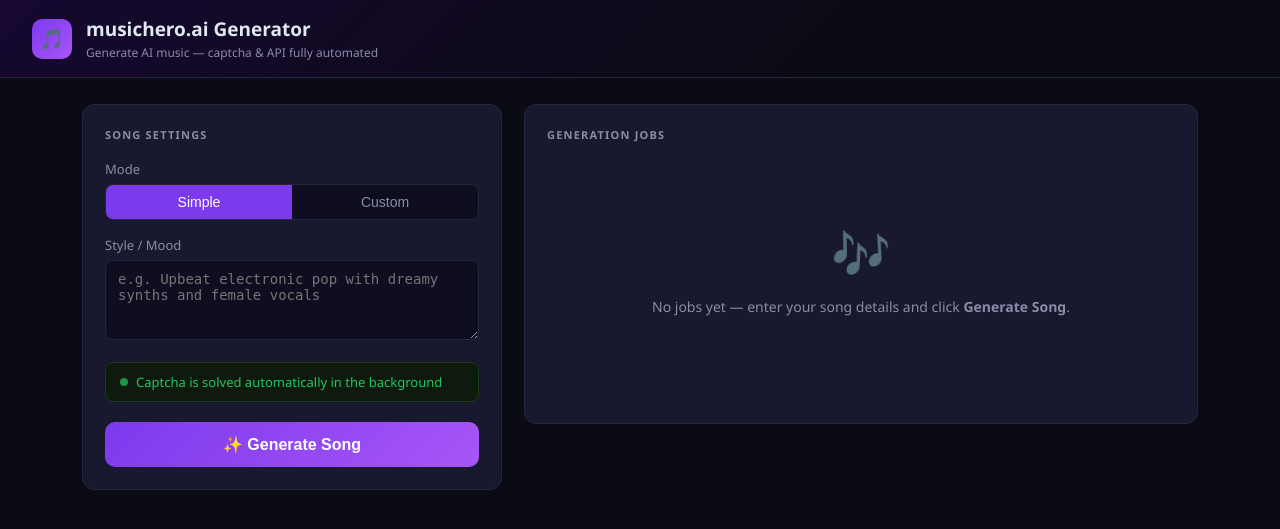
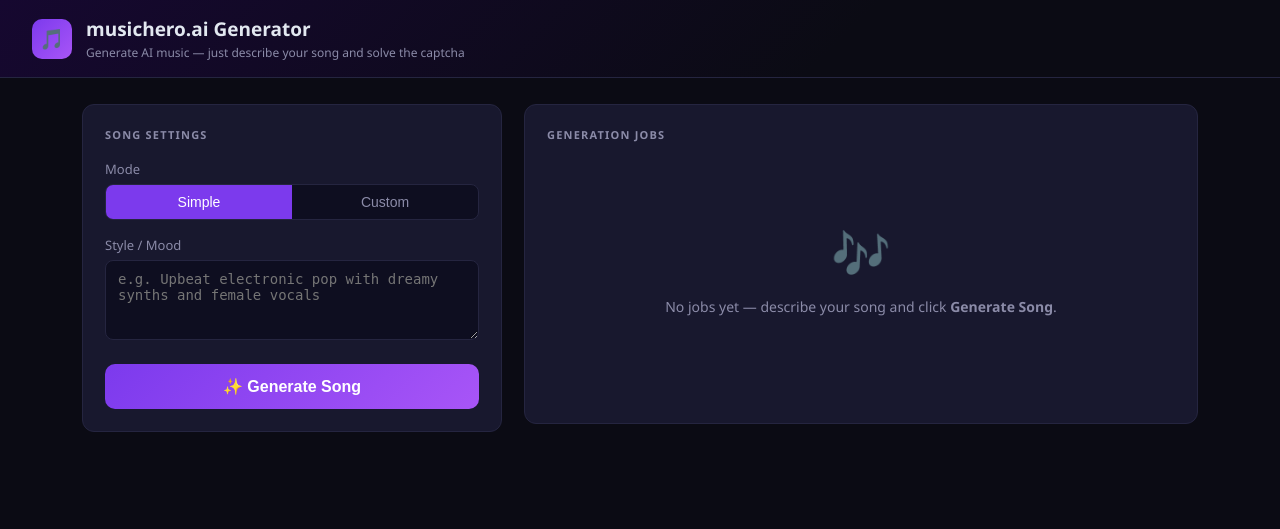
Before and after one commit to murtaza0/ApiMusic, a Flask app: page / in a window 1280 px wide. Shown: the top 529 px of the page. Run offline with Flask 3, Linux system fonts and the light colour scheme; some libraries are stand-ins or nearby versions.

Commit message:
Add user-interactive captcha solving for song generation
Remove automatic captcha solving and integrate hCaptcha widget into the UI, accepting a captcha token from the client for song generation requests.

Replit-Commit-Author: Agent
Replit-Commit-Session-Id: 4c755657-b8b9-4727-9e67-f446dcd5a0e3
Replit-Commit-Checkpoint-Type: full_checkpoint
Replit-Commit-Event-Id: c25f2b8b-8676-402c-a9c8-b023cbee11a5
Replit-Commit-Screenshot-Url: https://storage.googleapis.com/screenshot-production-us-central1/fb86f782-e3e2-4328-bba7-3a27d4918182/4c755657-b8b9-4727-9e67-f446dcd5a0e3/fAh8zGg
Replit-Helium-Checkpoint-Created: true

```diff
--- a/app.py
+++ b/app.py
@@ -1,25 +1,20 @@
 """
 app.py — musichero.ai Music Generation Web App
 ------------------------------------------------
-Flask web server. Captcha is solved automatically in the background
-using the headless browser bypass engine — users just fill in song
-details and click Generate.
+Flask web server. The hCaptcha widget is shown to the user in the
+browser when they click Generate. On solve, the token is sent to
+the backend along with the song data and generation begins.
 
 Run:  python app.py
 URL:  http://0.0.0.0:5000
 """
 from __future__ import annotations
 
-import os
 import threading
 import uuid
 from flask import Flask, render_template, request, jsonify
 
 import bot_core
-from hcaptcha_bypass import get_hcaptcha_token_bypass
-
-HCAPTCHA_SITEKEY = "6520ce9c-a8b2-4cbe-b698-687e90448dec"
-TARGET_SITE      = "https://musichero.ai"
 
 app = Flask(__name__)
 
@@ -40,31 +35,9 @@ def _run_job_thread(job_id: str, data: dict) -> None:
     with _jobs_lock:
         _jobs[job_id]["status"] = "running"
 
-    # Step 1 — Solve hCaptcha automatically
-    log("[captcha] Solving hCaptcha automatically ...")
-    try:
-        token = get_hcaptcha_token_bypass(
-            sitekey=HCAPTCHA_SITEKEY,
-            host=TARGET_SITE,
-            max_retries=3,
-        )
-        log(f"[captcha] Token obtained ({len(token)} chars) ✓")
-    except RuntimeError as exc:
-        msg = str(exc)
-        if "rate_limited" in msg:
-            log("[captcha] IP rate limited — please wait 1-2 hours and try again.")
-            log("          Or add a HCAPTCHA_PROXY secret to bypass the limit.")
-        else:
-            log(f"[captcha] Failed to solve captcha: {msg}")
-        with _jobs_lock:
-            _jobs[job_id]["status"] = "error"
-            _jobs[job_id]["error"]  = "Captcha solve failed. " + msg
-        return
-
-    # Step 2 — Generate song
     try:
         result = bot_core.run_job(
-            captcha_token=token,
+            captcha_token=data["captcha_token"],
             mode=data.get("mode", "simple"),
             prompt=data.get("prompt", ""),
             title=data.get("title", "Untitled"),
@@ -92,6 +65,10 @@ def index():
 @app.route("/api/generate", methods=["POST"])
 def api_generate():
     data = request.get_json(force=True)
+
+    token = (data.get("captcha_token") or "").strip()
+    if len(token) < 20:
+        return jsonify({"error": "Captcha token missing or invalid."}), 400
 
     prompt = (data.get("prompt") or "").strip()
     if not prompt:
--- a/templates/index.html
+++ b/templates/index.html
@@ -112,28 +103,6 @@
     }
     .mode-tabs button.active { background: var(--accent); color: #fff; }
 
-    /* Auto-captcha info bar */
-    .auto-badge {
-      display: flex; align-items: center; gap: 8px;
-      background: #0f1a0f;
-      border: 1px solid #1a3a1a;
-      border-radius: 8px;
-      padding: 10px 14px;
-      font-size: 13px; color: var(--green);
-      margin-top: 18px;
-    }
-    .auto-badge .dot {
-      width: 8px; height: 8px; border-radius: 50%;
-      background: var(--green);
-      animation: pulse 1.8s infinite;
-      flex-shrink: 0;
-    }
-    @keyframes pulse {
-      0%, 100% { opacity: 1; }
-      50%       { opacity: .35; }
-    }
-
-    /* Generate button */
     #generateBtn {
       width: 100%; margin-top: 20px;
       background: linear-gradient(135deg, var(--accent), var(--accent2));
@@ -242,7 +248,7 @@
   <div class="logo">🎵</div>
   <div>
     <h1>musichero.ai Generator</h1>
-    <p>Generate AI music — captcha &amp; API fully automated</p>
+    <p>Generate AI music — just describe your song and solve the captcha</p>
   </div>
 </header>
 
@@ -272,12 +278,7 @@
           placeholder="[Verse 1]&#10;Your lyrics here...&#10;&#10;[Chorus]&#10;..."></textarea>
       </div>
 
-      <div class="auto-badge">
-        <div class="dot"></div>
-        Captcha is solved automatically in the background
-      </div>
-
-      <button id="generateBtn" onclick="generate()">
+      <button id="generateBtn" onclick="onGenerate()">
         ✨ Generate Song
       </button>
     </div>
@@ -290,7 +291,7 @@
       <div id="jobsWrap">
         <div class="jobs-empty">
           <span class="icon">🎶</span>
-          No jobs yet — enter your song details and click <strong>Generate Song</strong>.
+          No jobs yet — describe your song and click <strong>Generate Song</strong>.
         </div>
       </div>
     </div>
@@ -298,9 +299,27 @@
 
 </div>
 
+<!-- ═══ CAPTCHA MODAL ═══ -->
+<div class="modal-overlay" id="captchaModal">
+  <div class="modal-box">
+    <div class="modal-icon">🔐</div>
+    <div class="modal-title">Verify you are human</div>
+    <div class="modal-sub">Solve the captcha below — song generation will start automatically when done.</div>
+
+    <div id="captchaWidget"></div>
+
+    <div class="modal-status" id="modalStatus"></div>
+    <button class="modal-cancel" onclick="closeModal()">Cancel</button>
+  </div>
+</div>
+
 <script>
+  const SITEKEY = '6520ce9c-a8b2-4cbe-b698-687e90448dec';
   let mode = 'simple';
+  let captchaWidgetId = null;
+  let pendingFormData = null;
 
+  // ── Mode toggle ──
   function setMode(m) {
     mode = m;
     document.getElementById('btnSimple').classList.toggle('active', m === 'simple');
@@ -308,20 +327,101 @@
     document.getElementById('customFields').style.display = m === 'custom' ? 'block' : 'none';
   }
 
-  async function generate() {
+  // ── Generate button clicked ──
+  function onGenerate() {
     const prompt = document.getElementById('promptInput').value.trim();
-    if (!prompt) { alert('Please enter a style / mood description.'); return; }
+    if (!prompt) {
+      document.getElementById('promptInput').focus();
+      document.getElementById('promptInput').style.borderColor = 'var(--red)';
+      setTimeout(() => document.getElementById('promptInput').style.borderColor = '', 1500);
+      return;
+    }
 
-    const btn = document.getElementById('generateBtn');
-    btn.disabled = true;
-    btn.textContent = 'Starting...';
-
-    const body = {
+    pendingFormData = {
       mode,
       prompt,
       title:  document.getElementById('titleInput').value.trim() || 'Untitled',
       lyrics: document.getElementById('lyricsInput').value.trim(),
     };
+
+    openModal();
+  }
+
+  // ── Modal control ──
+  function openModal() {
+    document.getElementById('captchaModal').classList.add('open');
+    document.getElementById('modalStatus').textContent = '';
+    document.getElementById('modalStatus').className = 'modal-status';
+
+    // Render hCaptcha widget once API is loaded
+    renderCaptcha();
+  }
+
+  function closeModal() {
+    document.getElementById('captchaModal').classList.remove('open');
+    pendingFormData = null;
+    if (captchaWidgetId !== null && window.hcaptcha) {
+      try { hcaptcha.reset(captchaWidgetId); } catch(_) {}
+    }
+  }
+
+  function renderCaptcha() {
+    const container = document.getElementById('captchaWidget');
+    container.innerHTML = '';
+
+    if (window.hcaptcha) {
+      captchaWidgetId = hcaptcha.render(container, {
+        sitekey:  SITEKEY,
+        theme:    'dark',
+        callback: onCaptchaSolved,
+        'error-callback': onCaptchaError,
+        'expired-callback': onCaptchaExpired,
+      });
+    } else {
+      // API not loaded yet — wait and retry
+      setTimeout(renderCaptcha, 300);
+    }
+  }
+
+  // ── Captcha callbacks ──
+  function onCaptchaSolved(token) {
+    const status = document.getElementById('modalStatus');
+    status.className = 'modal-status ok';
+    status.textContent = '✓ Captcha solved — submitting...';
+
+    // Small delay so user sees the confirmation
+    setTimeout(() => {
+      closeModal();
+      submitJob(token);
+    }, 600);
+  }
+
+  function onCaptchaError() {
+    const status = document.getElementById('modalStatus');
+    status.className = 'modal-status error';
+    status.textContent = 'Captcha error — please try again.';
+    if (window.hcaptcha && captchaWidgetId !== null) {
+      hcaptcha.reset(captchaWidgetId);
+    }
+  }
+
+  function onCaptchaExpired() {
+    const status = document.getElementById('modalStatus');
+    status.className = 'modal-status error';
+    status.textContent = 'Captcha expired — please solve again.';
+    if (window.hcaptcha && captchaWidgetId !== null) {
+      hcaptcha.reset(captchaWidgetId);
+    }
+  }
+
+  // ── Submit to backend ──
+  async function submitJob(token) {
+    if (!pendingFormData) return;
+    const body = { ...pendingFormData, captcha_token: token };
+
+    const btn = document.getElementById('generateBtn');
+    btn.disabled = true;
+    btn.textContent = 'Submitting...';
 
     try {
       const resp = await fetch('/api/generate', {
@@ -337,10 +437,11 @@
     } finally {
       btn.disabled = false;
       btn.innerHTML = '✨ Generate Song';
+      pendingFormData = null;
     }
   }
 
-  // ── Job card ──────────────────────────────────────────────
+  // ── Job card ──
   function addJobCard(id, body) {
     const wrap = document.getElementById('jobsWrap');
     const empty = wrap.querySelector('.jobs-empty');
@@ -362,7 +463,7 @@
         <span class="status-badge badge-queued" id="badge-${id}">Queued</span>
       </div>
       <div class="progress-steps" id="steps-${id}">
-        <span class="step-pill" id="step-captcha-${id}">🔐 Captcha</span>
+        <span class="step-pill done">✓ Captcha</span>
         <span class="step-pill" id="step-create-${id}">🎵 Creating</span>
         <span class="step-pill" id="step-poll-${id}">⏳ Rendering</span>
       </div>
@@ -389,41 +489,39 @@
   }
 
   function updateCard(id, data) {
-    const el    = document.getElementById('job-' + id);
-    const badge = document.getElementById('badge-' + id);
-    const logEl = document.getElementById('log-' + id);
-    const resEl = document.getElementById('result-' + id);
+    const el      = document.getElementById('job-' + id);
+    const badge   = document.getElementById('badge-' + id);
+    const logEl   = document.getElementById('log-' + id);
+    const resEl   = document.getElementById('result-' + id);
+    const createP = document.getElementById('step-create-' + id);
+    const pollP   = document.getElementById('step-poll-' + id);
 
-    // Badge
     if (badge) {
       badge.className = 'status-badge badge-' + data.status;
       badge.textContent = cap(data.status);
     }
+    if (el) el.className = 'job-item status-' + data.status;
 
-    // Card border
-    if (el) {
-      el.className = 'job-item status-' + data.status;
-    }
+    const logs = (data.logs || []).join('\n').toLowerCase();
+    const createDone = logs.includes('queued successfully');
+    const pollActive = logs.includes('[poll]') && data.status === 'running';
 
-    // Progress pills
-    updatePills(id, data);
+    if (createP) createP.className = 'step-pill' + (createDone ? ' done' : data.status === 'running' && !createDone ? ' active' : '');
+    if (pollP)   pollP.className   = 'step-pill' + (data.status === 'ok' ? ' done' : pollActive ? ' active' : '');
 
-    // Logs
     if (logEl && data.logs) {
       logEl.innerHTML = data.logs.map(line => {
         let cls = 'log-line';
         const l = line.toLowerCase();
-        if (l.includes('[captcha]')) cls += ' log-captcha';
-        else if (l.includes('[poll]')) cls += ' log-poll';
-        else if (l.includes('[create]')) cls += ' log-create';
-        if (l.includes('ready') || l.includes('✓') || l.includes('success')) cls += ' log-ok';
-        if (l.includes('fail') || l.includes('error') || l.includes('rate limit')) cls += ' log-error';
+        if (l.includes('[poll]'))   cls += ' log-poll';
+        if (l.includes('[create]')) cls += ' log-create';
+        if (l.includes('ready') || l.includes('✓')) cls += ' log-ok';
+        if (l.includes('fail') || l.includes('error')) cls += ' log-error';
         return `<div class="${cls}">${esc(line)}</div>`;
       }).join('');
       logEl.scrollTop = logEl.scrollHeight;
     }
 
-    // Audio result
     if (data.status === 'ok' && data.audio_url && resEl && !resEl.hasChildNodes()) {
       resEl.innerHTML = `
         <div class="audio-wrap">
@@ -436,44 +534,13 @@
         </div>`;
     }
 
-    // Error message
-    if (data.error && logEl) {
-      const already = logEl.querySelector('.error-final');
-      if (!already) {
-        const d = document.createElement('div');
-        d.className = 'log-line log-error error-final';
-        d.textContent = 'Error: ' + data.error;
-        logEl.appendChild(d);
-        logEl.scrollTop = logEl.scrollHeight;
-      }
+    if (data.error && logEl && !logEl.querySelector('.err-final')) {
+      const d = document.createElement('div');
+      d.className = 'log-line log-error err-final';
+      d.textContent = 'Error: ' + data.error;
+      logEl.appendChild(d);
+      logEl.scrollTop = logEl.scrollHeight;
     }
-  }
-
-  function updatePills(id, data) {
-    const logs = (data.logs || []).join('\n').toLowerCase();
-    const status = data.status;
-
-    const captchaPill = document.getElementById('step-captcha-' + id);
-    const createPill  = document.getElementById('step-create-' + id);
-    const pollPill    = document.getElementById('step-poll-' + id);
-
-    if (!captchaPill) return;
-
-    const captchaDone = logs.includes('[captcha] token obtained');
-    const captchaFail = logs.includes('captcha') && (status === 'error');
-    const createDone  = logs.includes('queued successfully');
-    const pollDone    = status === 'ok';
-    const pollActive  = logs.includes('[poll]') && !pollDone;
-    const createActive = captchaDone && !createDone;
-
-    captchaPill.className = 'step-pill' +
-      (captchaFail ? ' failed' : captchaDone ? ' done' : ' active');
-
-    createPill.className = 'step-pill' +
-      (createDone ? ' done' : createActive ? ' active' : '');
-
-    pollPill.className = 'step-pill' +
-      (pollDone ? ' done' : pollActive ? ' active' : '');
   }
 
   function cap(s) { return s.charAt(0).toUpperCase() + s.slice(1); }
```
Also changed, not shown: other parts of templates/index.html (+76 -49 lines).
